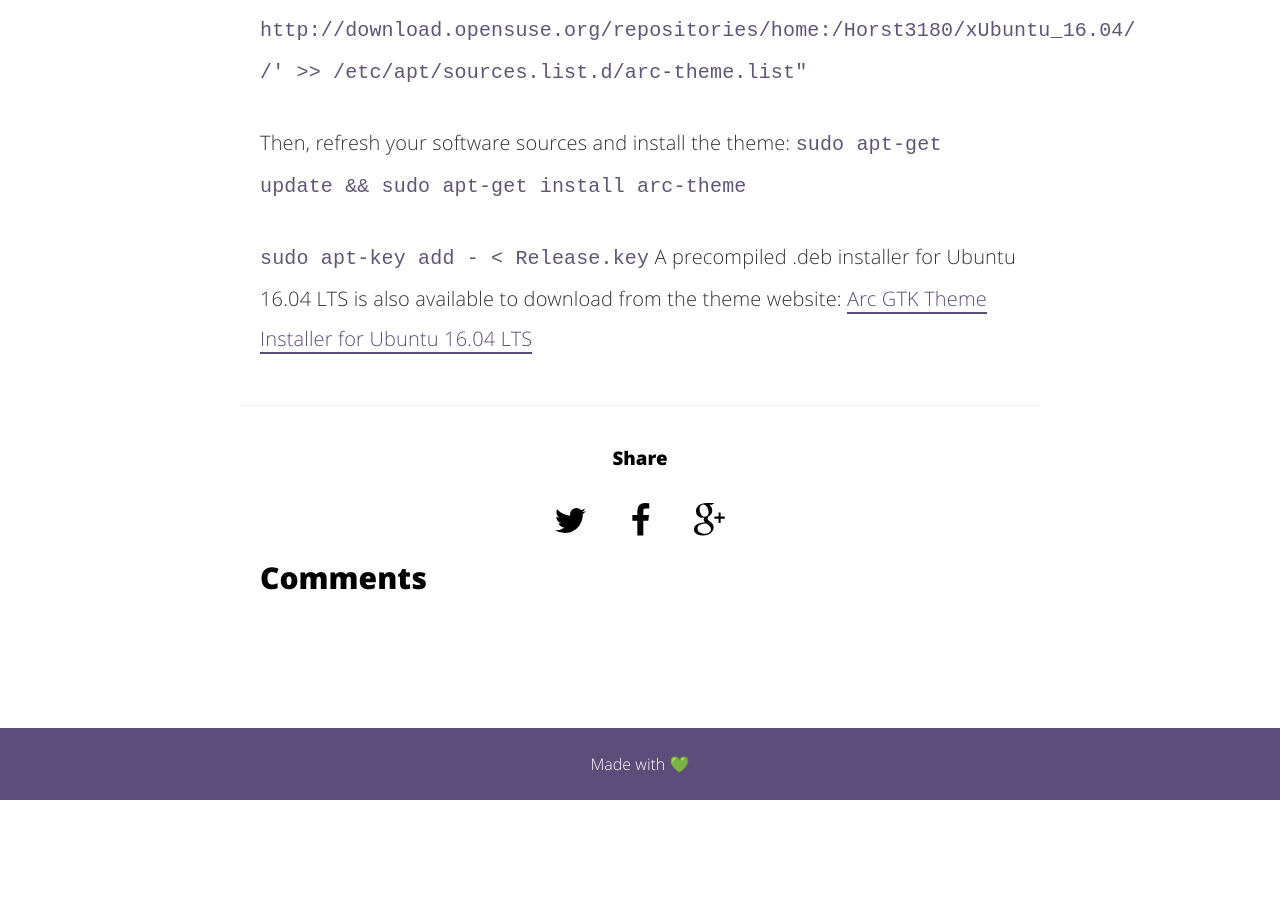
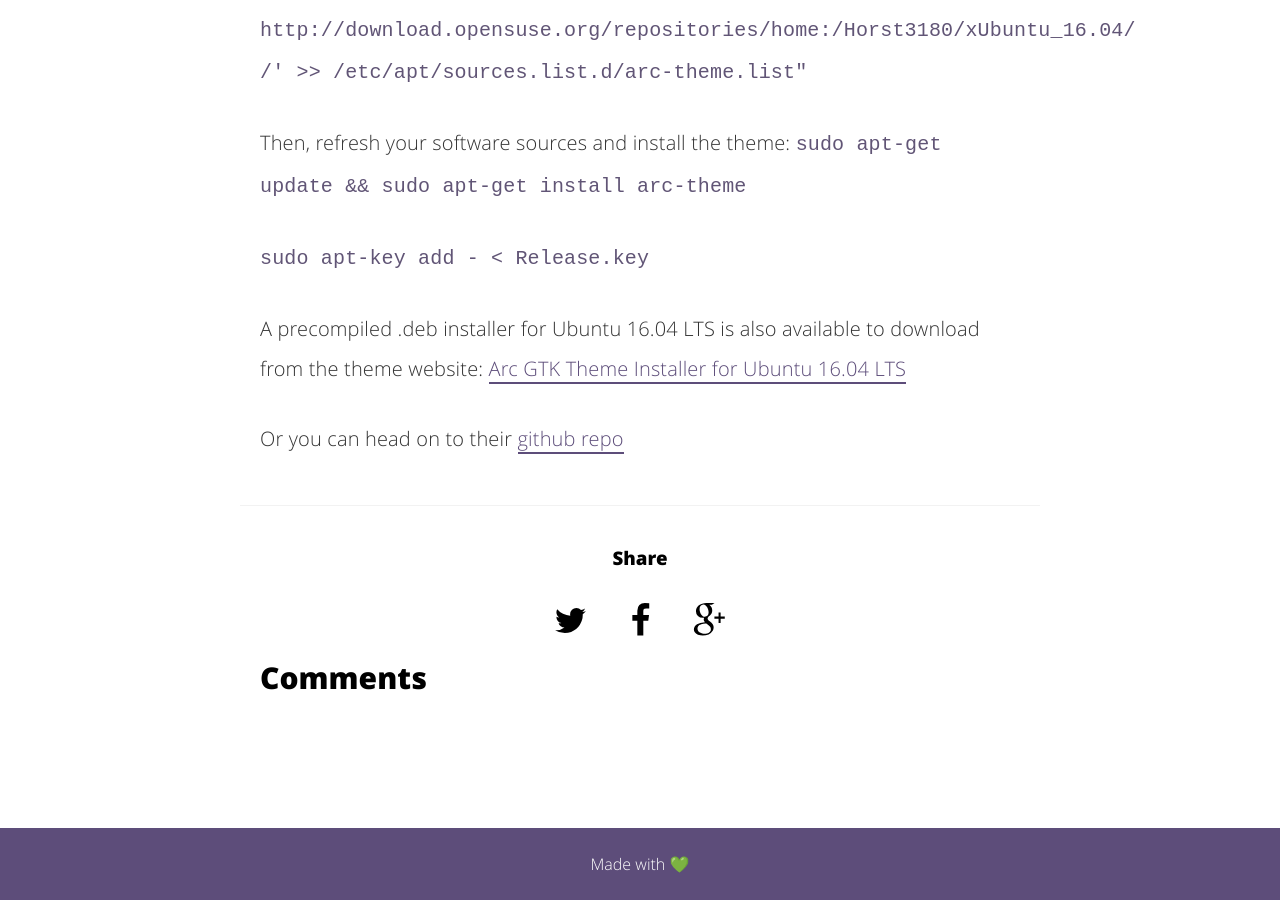
Before and after one commit to shibasisp/shibasisp.github.io, a Jekyll site: the page built from _posts/2016-12-09-i3Windows Manager.md, in a window 1280 px wide and 900 px high, scrolled down 4632 px. Built offline with Jekyll 4.4.1, drawn with Linux system fonts in a browser that asks for light colours; comment, search, counter and statistics services are not loaded; before the commit the page ends 5432 px from its top, so only the background shows below that.

Commit message:
Update 2016-12-09-i3Windows Manager.md

```diff
--- a/_posts/2016-12-09-i3Windows Manager.md
+++ b/_posts/2016-12-09-i3Windows Manager.md
@@ -114,5 +114,8 @@ Then, refresh your software sources and install the theme:
 `sudo apt-get update && sudo apt-get install arc-theme`
 
 `sudo apt-key add - < Release.key`
+
 A precompiled .deb installer for Ubuntu 16.04 LTS is also available to download from the theme website:
 <a href="http://download.opensuse.org/repositories/home:/Horst3180/xUbuntu_16.04/all" onclick="_gaq.push(['_trackEvent', 'outbound-article', 'http://download.opensuse.org/repositories/home:/Horst3180/xUbuntu_16.04/all', 'Arc GTK Theme Installer for Ubuntu 16.04 LTS']);" class="omg-button download-link" target="_blank" title="Download Arc GTK Theme for Ubuntu 16.04 LTS">Arc GTK Theme Installer for Ubuntu 16.04 LTS</a>
+
+Or you can head on to their [github repo](https://github.com/horst3180/arc-theme)
```
